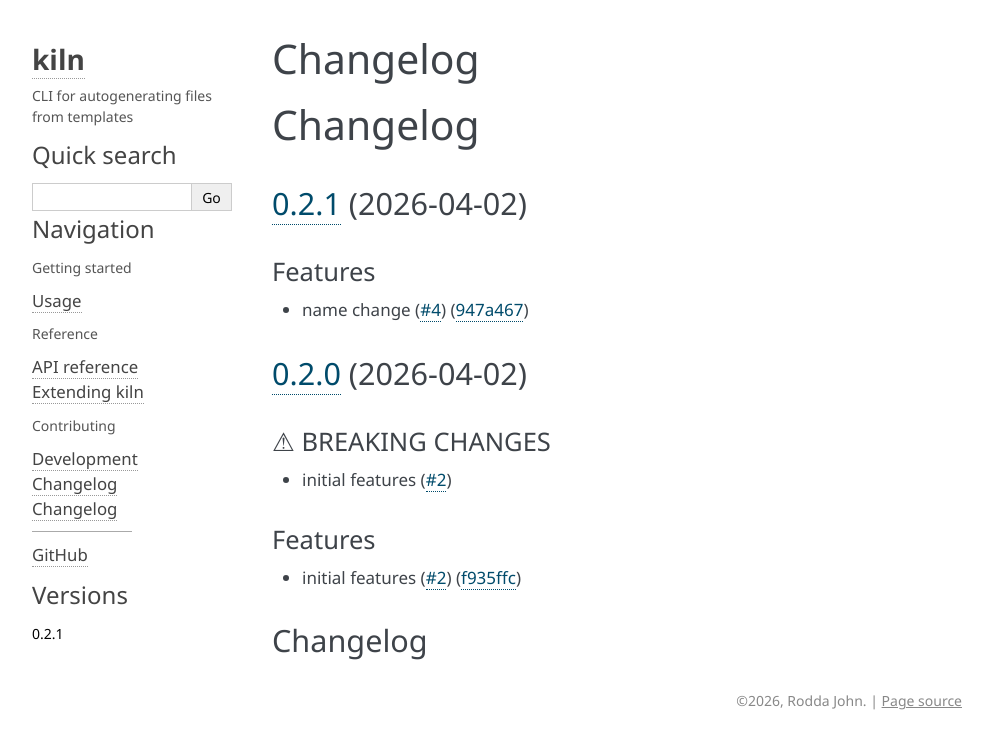
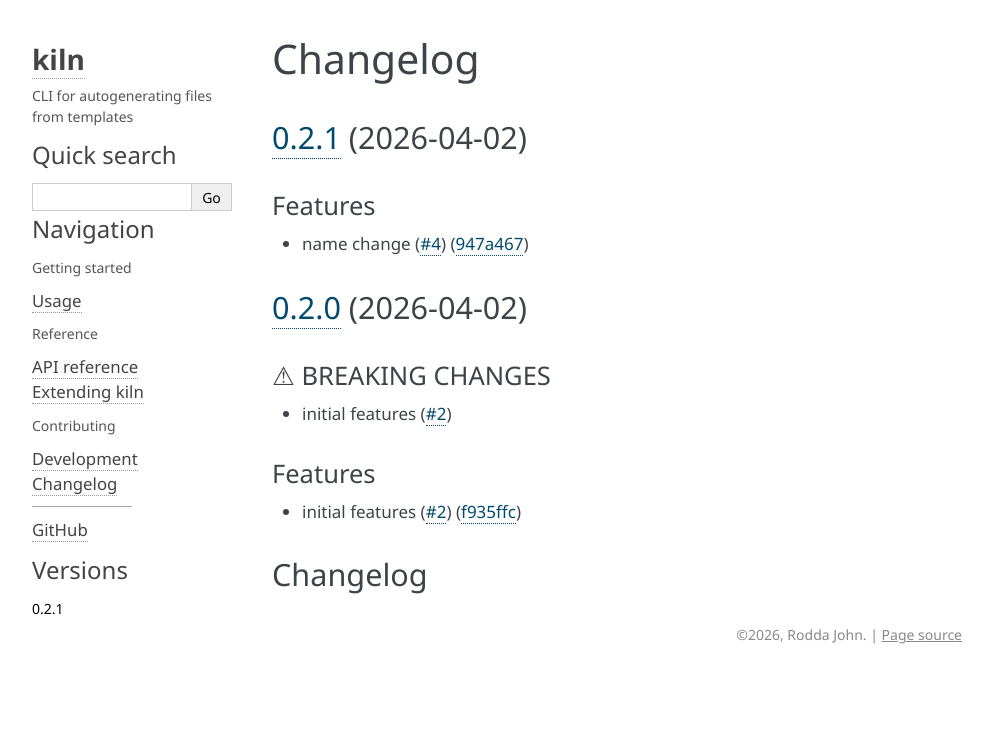
Before and after one commit to roddarjohn/kiln, a Sphinx documentation site: the page built from docs/changelog.md, in a window 1280 px wide. Shown: the top 749 px of the page, without its empty margins (148-1140 px from the left). Built offline with Sphinx 7.4.7, drawn with Linux system fonts in a browser that asks for light colours.

Commit message:
chore(docs): fixing rendering

````diff
--- a/docs/changelog.md
+++ b/docs/changelog.md
@@ -1,4 +1,2 @@
-# Changelog
-
 ```{include} ../CHANGELOG.md
 ```
````
